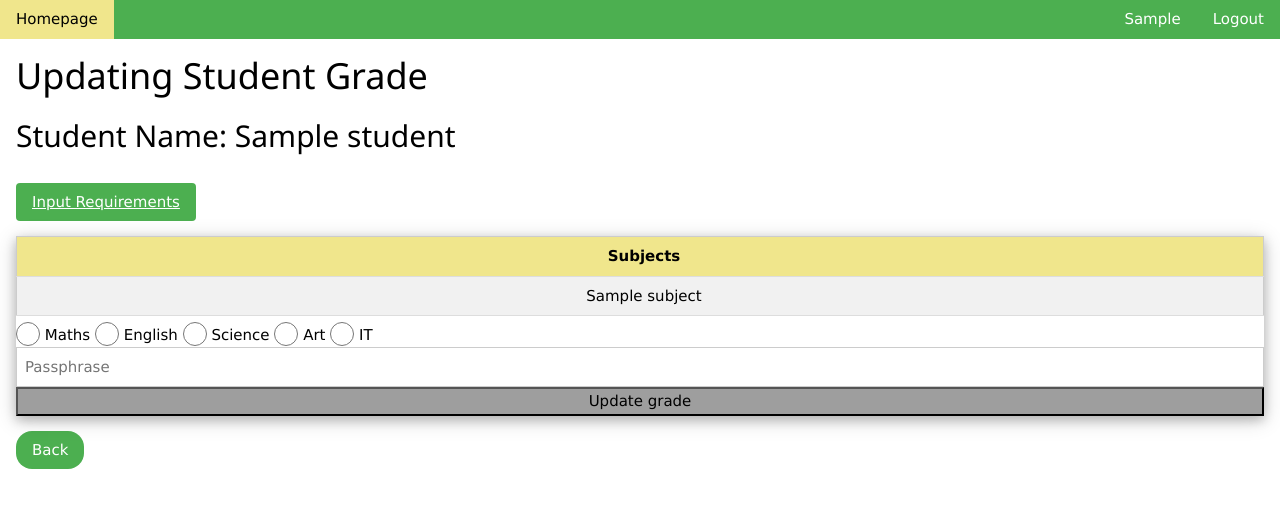
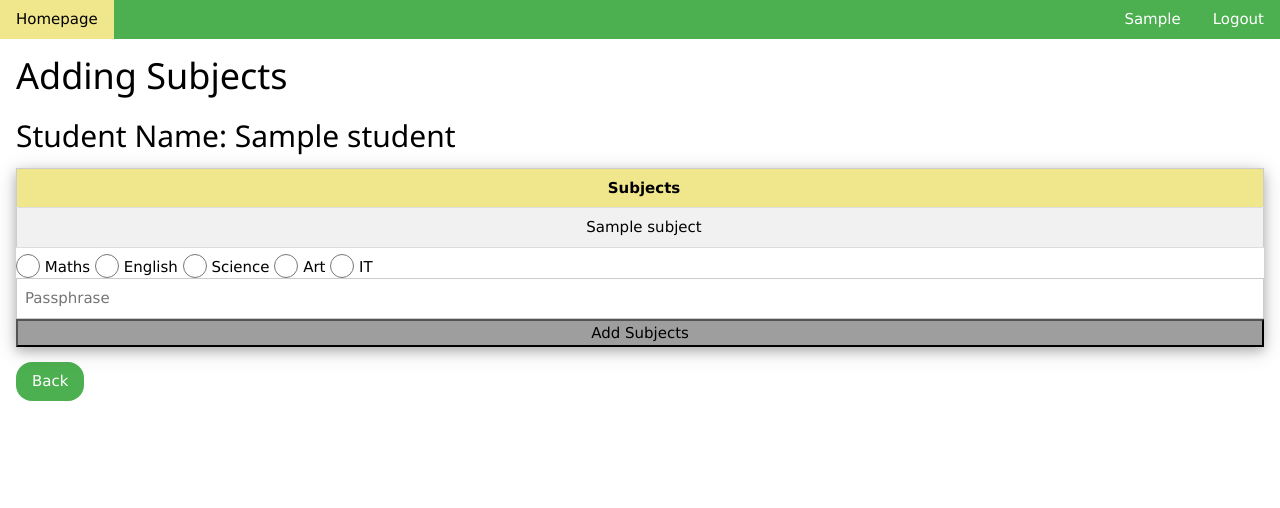
Before and after one commit to PhoenixUBW/Online-Grade-Distribution-System, a Flask app: template templates/teacher_add_subjects.html in a window 1280 px wide. Shown: the top 508 px of the page. Run offline with Flask 2, Linux system fonts and the light colour scheme; the template is opened without the code that fills it: most values are stand-ins (such as "Sample title", 1, 10 or a date in 2020).

Commit message:
finalised

```diff
--- a/templates/teacher_add_subjects.html
+++ b/templates/teacher_add_subjects.html
@@ -1,15 +1,13 @@
 {% extends "base.html" %}
 
 {% block head %}
-<title>Teacher - Updating Grade</title>
+<title>Teacher - Adding Subjects</title>
 {% endblock %}
 
 {% block body %}
 <div class="w3-container">
-    <h1>Updating Student Grade</h1>
+    <h1>Adding Subjects</h1>
     <h2>Student Name: {{ student.get_name() }}</h2>
-    <p class="w3-button w3-animate-left w3-green w3-hover-khaki w3-round"><a href="{{ url_for("input_requirements") }}">Input Requirements</a></p>
-
     <form class="w3-centered w3-card-4 w3-animate-left" actions="/teacher/{{ teacher.get_ID() }}/add_subject/{{ student.get_ID() }}" method="POST">
         <table class="w3-table-all w3-centered">
             <tr class="w3-khaki">
@@ -55,7 +53,7 @@
             <label>IT</label>
         {% endif %}
         <input class="w3-input w3-border w3-hover-grey" type="password" name="passphrase" placeholder="Passphrase" id="passphrase" />
-        <input class="w3-bar w3-grey w3-hover-green" type="submit" value="Update grade">
+        <input class="w3-bar w3-grey w3-hover-green" type="submit" value="Add Subjects">
     </form>
     <p><a class="w3-button w3-green w3-hover-khaki w3-round-xlarge" href="/teacher/{{ teacher.get_ID() }}/view_student/{{ student.get_ID() }}">Back</a></p>
 </div>
--- a/templates/teacher_view_student.html
+++ b/templates/teacher_view_student.html
@@ -18,7 +18,7 @@
 		{% for index in student.student.get_num_subjects() %}
 			<tr>
 				<td>{{ student.student.get_subjects()[index] }}</td>
-                <td>{{ student.student.get_grades()[index] }}</td>
+                <td><a class="w3-button w3-hover-khaki w3-round-xlarge" href="/teacher/{{ teacher.get_ID() }}/update_grade/{{ student.get_ID() }}/{{index}}">{{ student.student.get_grades()[index] }}</a></td>
                 <td>{{ student.student.get_dates()[index] }}</td>
 			</tr>
 		{% endfor %}
```
Also changed, not shown: templates/teacher_remove_subjects.html (+3 -5 lines).
